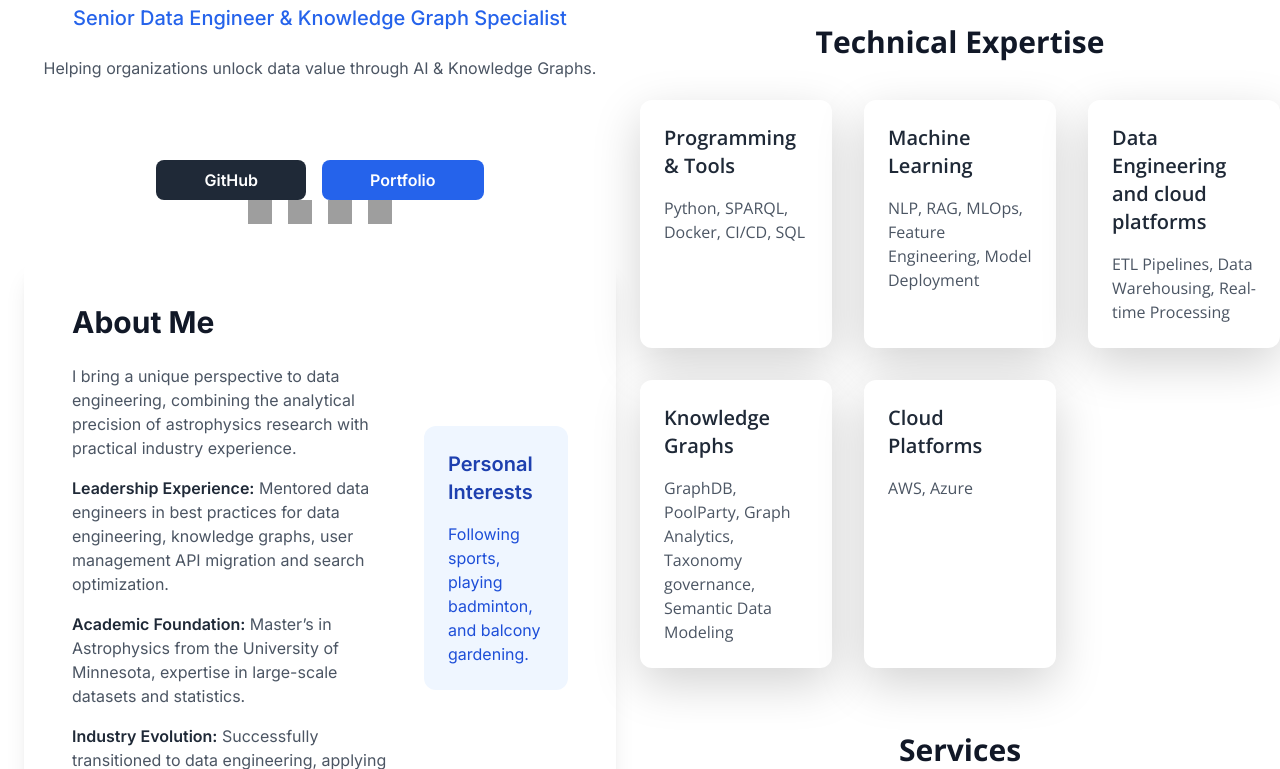
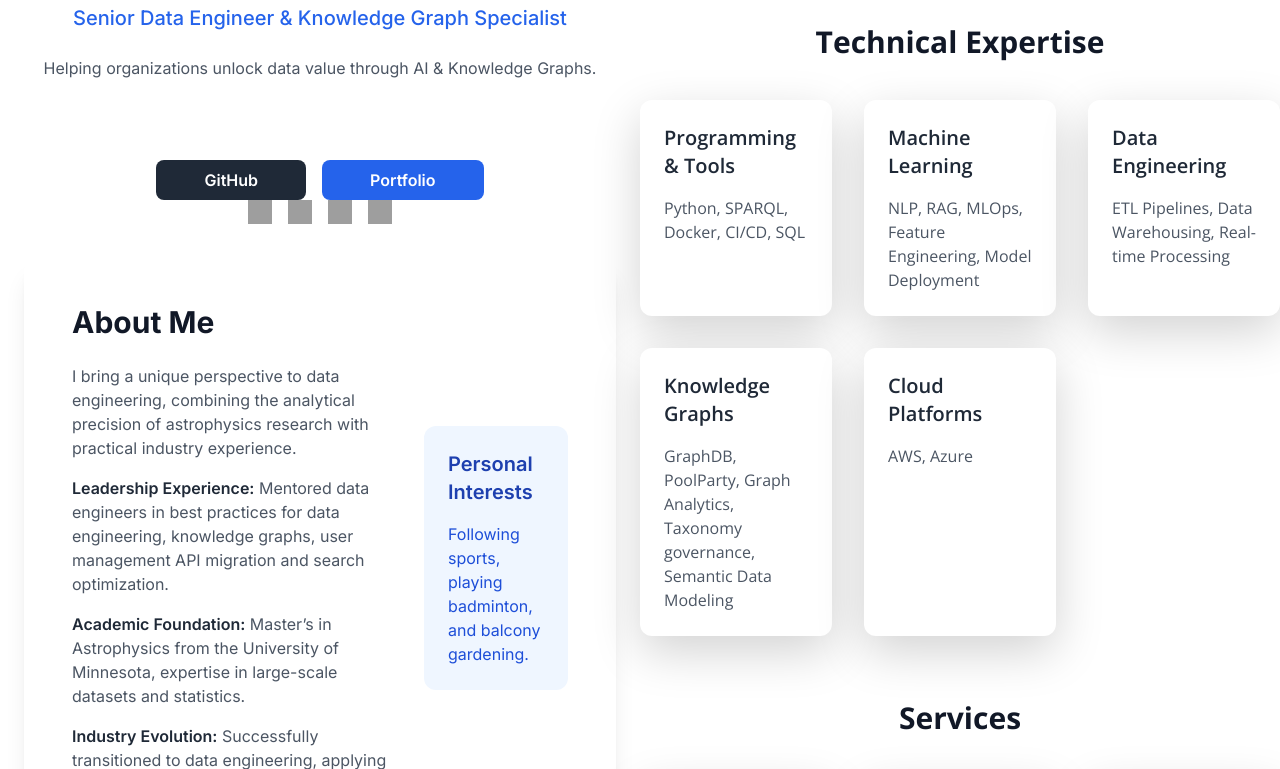
Before and after one commit to sourabhsc/portflolio-sc, a Flask app: page / in a window 1280 px wide. Shown: the part 396-1165 px from the top of the page. Run offline with Flask 3, Linux system fonts and the light colour scheme; some libraries are stand-ins or nearby versions; grey boxes are pictures that could not be loaded.

Commit message:
Update expertise.html

```diff
--- a/portfolio-sc/templates/partials/expertise.html
+++ b/portfolio-sc/templates/partials/expertise.html
@@ -11,7 +11,7 @@
             <p class="text-gray-600">NLP, RAG, MLOps, Feature Engineering, Model Deployment</p>
         </div>
         <div class="bg-white p-6 rounded-xl shadow-lg card-hover">
-            <h3 class="text-xl font-semibold text-gray-800 mb-3">Data Engineering and cloud platforms</h3>
+            <h3 class="text-xl font-semibold text-gray-800 mb-3">Data Engineering</h3>
             <p class="text-gray-600">ETL Pipelines, Data Warehousing, Real-time Processing</p>
         </div>
         <div class="bg-white p-6 rounded-xl shadow-lg card-hover">
```
